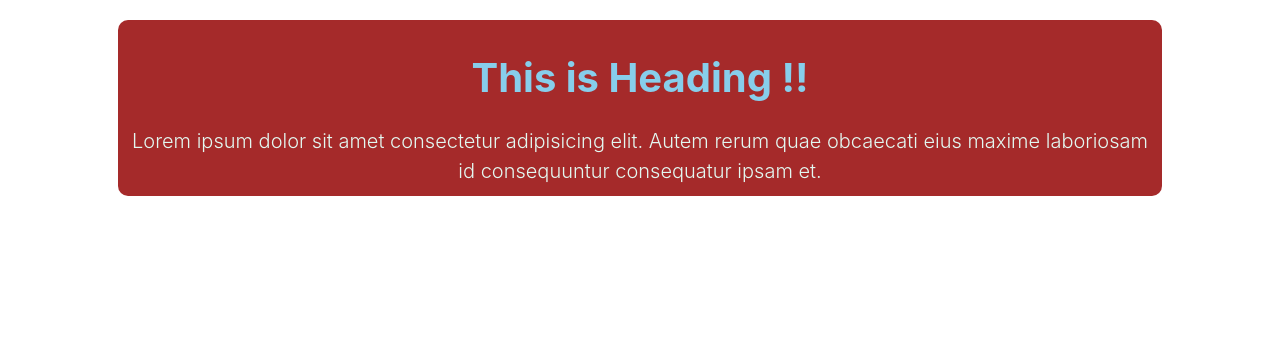
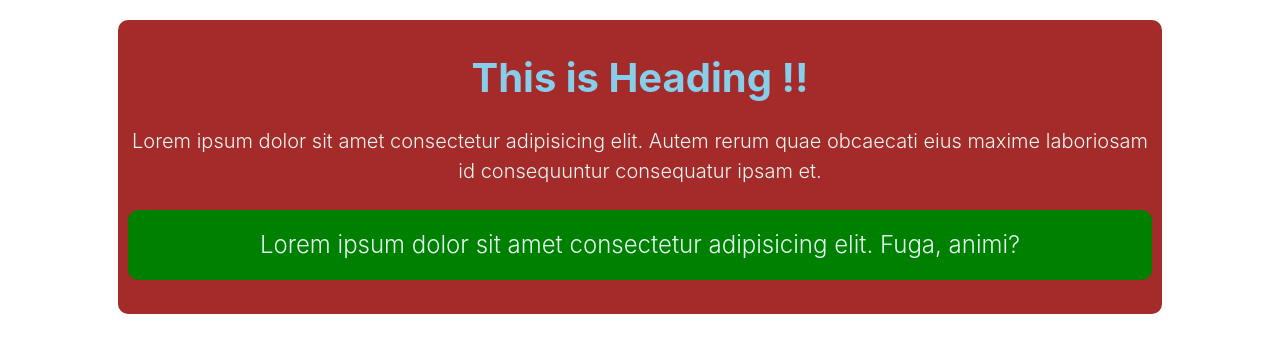
Before and after one commit to Arif870/React-chellenge1, a React (Create React App) app: page / in a window 1280 px wide. Shown: the top 352 px of the page. Built offline with nearby package versions, Linux system fonts and the light colour scheme.

Commit message:
challenge 5 uploaded

```diff
--- a/src/App.js
+++ b/src/App.js
@@ -22,6 +22,18 @@ function Blog() {
         Lorem ipsum dolor sit amet consectetur adipisicing elit. Autem rerum
         quae obcaecati eius maxime laboriosam id consequuntur consequatur ipsam
         et.
+        <p
+          style={{
+            textAlign: "center",
+            backgroundColor: "green",
+            padding: "20px",
+            borderRadius: "10px",
+            fontSize: "24px",
+            fontWeight: "300",
+          }}
+        >
+          Lorem ipsum dolor sit amet consectetur adipisicing elit. Fuga, animi?
+        </p>
       </article>
     </div>
   );
```
